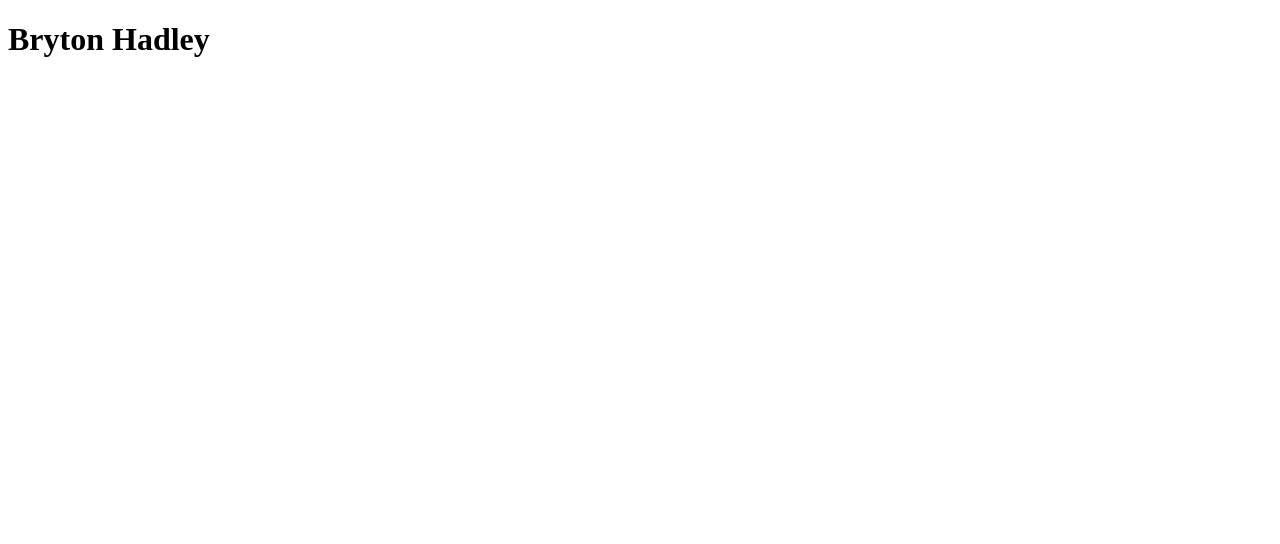
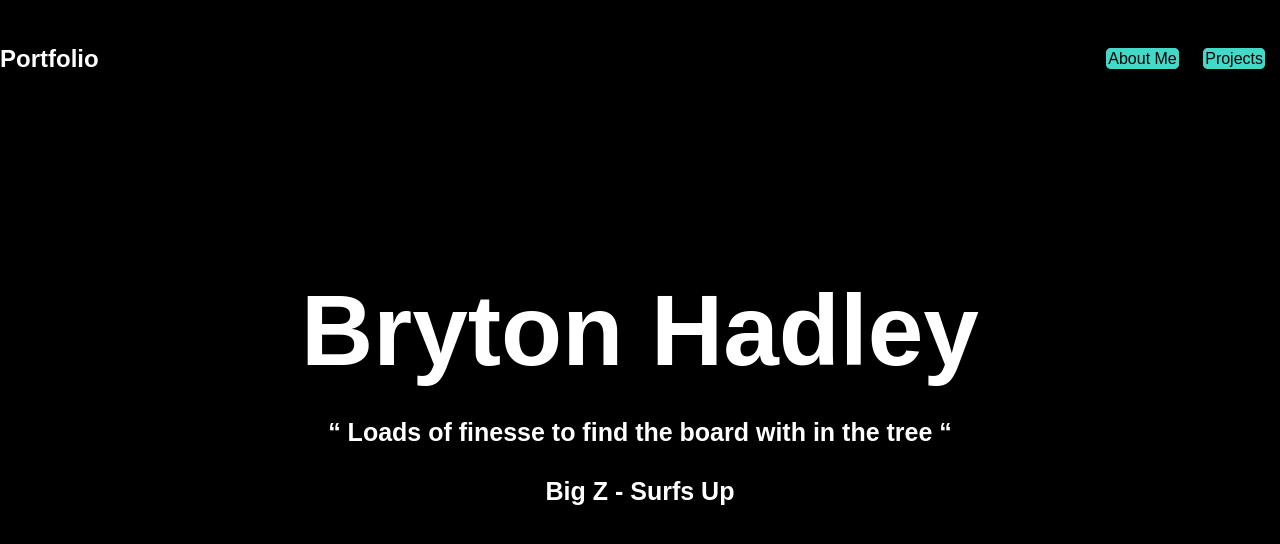
Before and after one commit to bryton-hadley/bryton-hadley.github.io, a plain HTML site: page index.html in a window 1280 px wide. Drawn offline with Linux system fonts and the light colour scheme.

Commit message:
adding style to font page and others

```diff
--- /dev/null
+++ b/index.css
@@ -0,0 +1,62 @@
+* {
+    padding: 0;
+    margin: 0;
+    font-family: 'Josefin', sans-serif;
+    box-sizing: border-box;
+}
+
+header {
+    margin: 0;
+    background-color: black;
+    color: white;
+}
+
+nav {
+    display: flex;
+    align-items: center;
+    justify-content: space-between;
+    padding-top: 45px;
+
+}
+
+body {
+    background-color: black;
+}
+
+h1 {
+    margin-top: 200px;
+    font-size: 100px;
+    color: white;
+    text-align: center;
+}
+
+.qone {
+    margin: 30px;
+    font-size: 25px;
+    color: white;
+    text-align: center;
+}
+
+.qtwo {
+    margin: 30px;
+    font-size: 25px;
+    color: white;
+    text-align: center;
+}
+
+
+a {
+    height: 15px;
+    text-decoration: none;
+    background-color: #42D9C8;
+    color: black;
+    border: 2px solid #42D9C8;
+    border-radius: 5px;
+    margin-left: 5px;
+    margin-right: 15px;
+
+}
+
+p {
+    color: white;
+}
--- a/index.html
+++ b/index.html
@@ -1,12 +1,41 @@
 <!DOCTYPE html>
 <html lang="en">
+
 <head>
     <meta charset="UTF-8">
-    <meta http-equiv="X-UA-Compatible" content="IE=edge">
-    <meta name="viewport" content="width=device-width, initial-scale=1.0">
-    <title>Bryton's Portfolio Site</title>
+    <meta name="viewport" content="intial-scale=1.0, maximum-scale=1.0, user-">
+    <link rel="stylesheet" href="index.css">
+
+    <title>My Portfolio Site</title>
 </head>
+
 <body>
-    <h1>Bryton Hadley</h1>
+
+    <div class="snow-box">
+
+        <header>
+
+            <nav>
+                <h2 class="logo">Portfolio</h2>
+                <ul>
+
+                    <a href="about.html">About Me</a>
+                    <a href="projects.html">Projects</a>
+
+                </ul>
+            </nav>
+
+        </header>
+
+
+        <h1>Bryton Hadley</h1>
+        <h4 class="qone">“ Loads of finesse to find the board with in the tree “</h4>
+        <h4 class="qtwo"> Big Z - Surfs Up</h4>
+
+
+
+    </div>
+
 </body>
+
 </html>
```
Also changed, not shown: about.html (added, +42 -0 lines), projects.html (added, +43 -0 lines).
